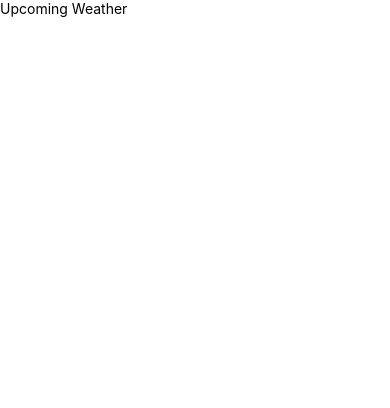
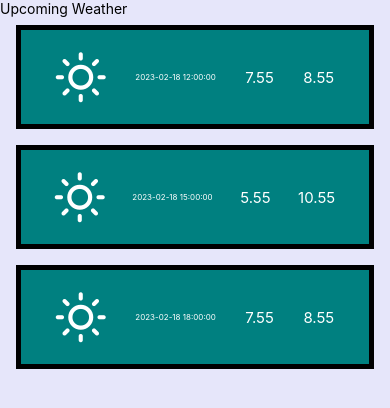
Before and after one commit to jkeowen/WeatherAppRN, a React Native app: screen / in a window 390 px wide. Shown: the top 408 px of the page. Built offline with nearby package versions, Linux system fonts and the light colour scheme.

Commit message:
building upcoming weather component

```diff
--- a/src/components/UpcomingWeather.js
+++ b/src/components/UpcomingWeather.js
@@ -1,17 +1,110 @@
 import React from 'react';
-import { SafeAreaView, StyleSheet, Text } from 'react-native';
+import { View, SafeAreaView, StyleSheet, Text, FlatList, StatusBar } from 'react-native';
+import { Feather } from '@expo/vector-icons';
+
+const DATA = [
+  {
+    dt_txt: "2023-02-18 12:00:00",
+    main:{
+    temp_max: 8.55,
+    temp_min: 7.55
+    },
+    weather: [
+    {
+      main: 'Clear'
+    }
+   ]
+    },
+  {
+    dt_txt: "2023-02-18 15:00:00",
+    main:{
+      temp_max: 10.55,
+      temp_min: 5.55
+  },
+    weather: [
+   {
+     main: 'Clouds'
+   }
+  ]},
+  {
+    dt_txt: "2023-02-18 18:00:00",
+    main:{
+      temp_max: 8.55,
+      temp_min: 7.55
+    },
+    weather: [
+    {
+     main: 'Rain'
+    }
+  ]}
+];
+
+const Empty = () =>(
+  <View>
+    <Text>Empty</Text>
+  </View>
+)
+
+const Item = (props) => {
+  const { dt_txt, min, max, condition } = props;
+  return(
+    <View style={styles.item}>
+      <Feather name={'sun'} size={50} color={'white'}/>
+      <Text style={styles.date} >{dt_txt}</Text>
+      <Text style={styles.temp} >{min}</Text>
+      <Text style={styles.temp} >{max}</Text>
+    </View>
+  )
+}
+
 const UpcomingWeather = () => {
+  const renderItem = ({item}) => (
+    <Item condition={item.weather[0].main} dt_txt ={item.dt_txt}
+      min = {item.main.temp_min} max = {item.main.temp_max}
+    />
+  )
 
   return(
-    <SafeAreaView styles={styles.container} >
-      <Text>Upcoming Weather</Text>
+
+    <SafeAreaView style={styles.container} >
+      <Text >Upcoming Weather</Text>
+      <FlatList
+        data={DATA}
+        renderItem={renderItem}
+        keyExtractor={(item) => item.dt_txt}
+        // ItemSeparatorComponent={()=>
+        // <View style={{backgroundColor:"#5f9ea0", height: 10}} />}
+        ListEmptyComponent={Empty}
+      />
     </SafeAreaView>
   )
 
 }
 const styles = StyleSheet.create({
   container: {
-    flex:1
-  }
+    flex:1,
+    marginTop: StatusBar.currentHeight || 0,
+    backgroundColor: 'lavender',
+    color: 'green'
+  },
+  item:{
+    padding: 20,
+    marginVertical: 8,
+    marginHorizontal: 16,
+    flexDirection: 'row',
+    justifyContent: 'space-around',
+    alignItems: "center",
+    borderWidth: 5,
+    backgroundColor: "teal"
+  },
+   temp:{
+    color: 'white',
+    fontSize: 15
+   },
+   date:{
+    color: 'white',
+    fontSize: 8,
+   }
+
 })
 export default UpcomingWeather;
```
